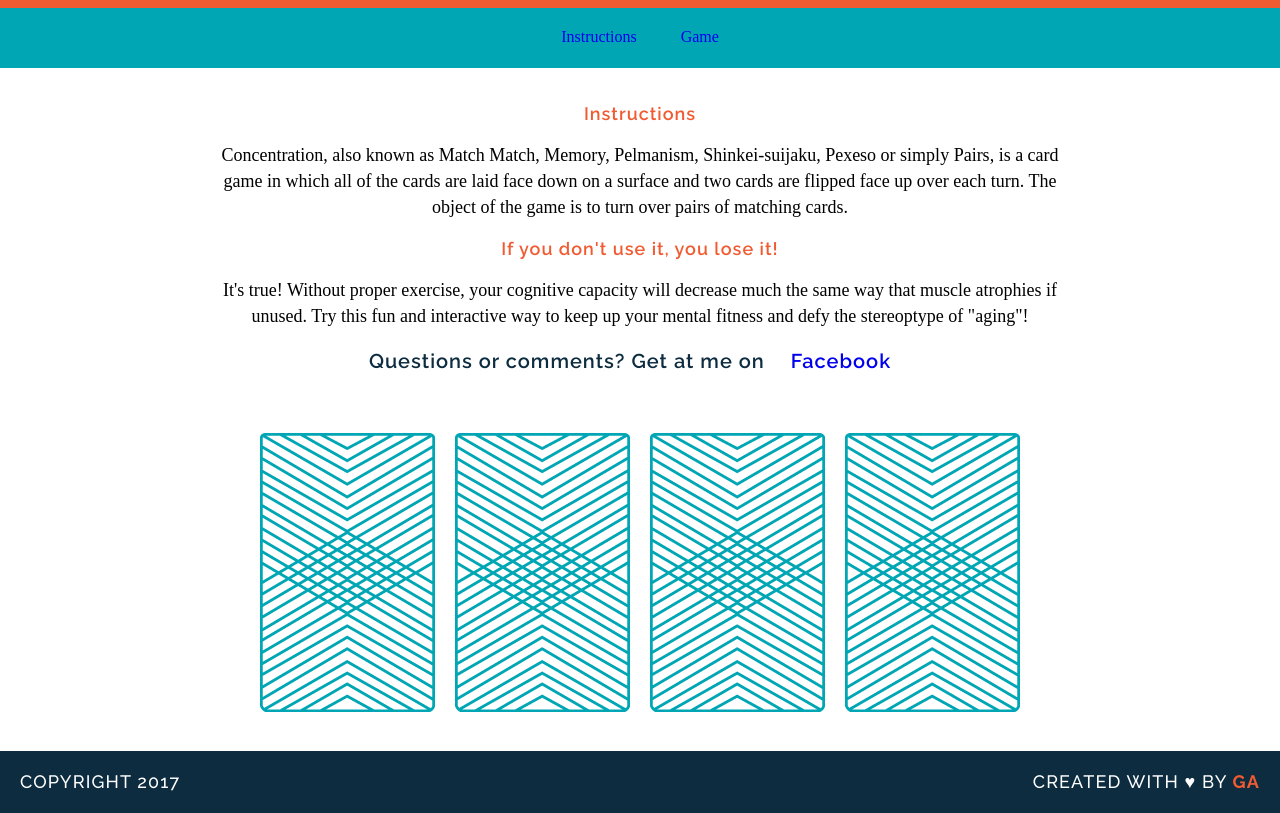
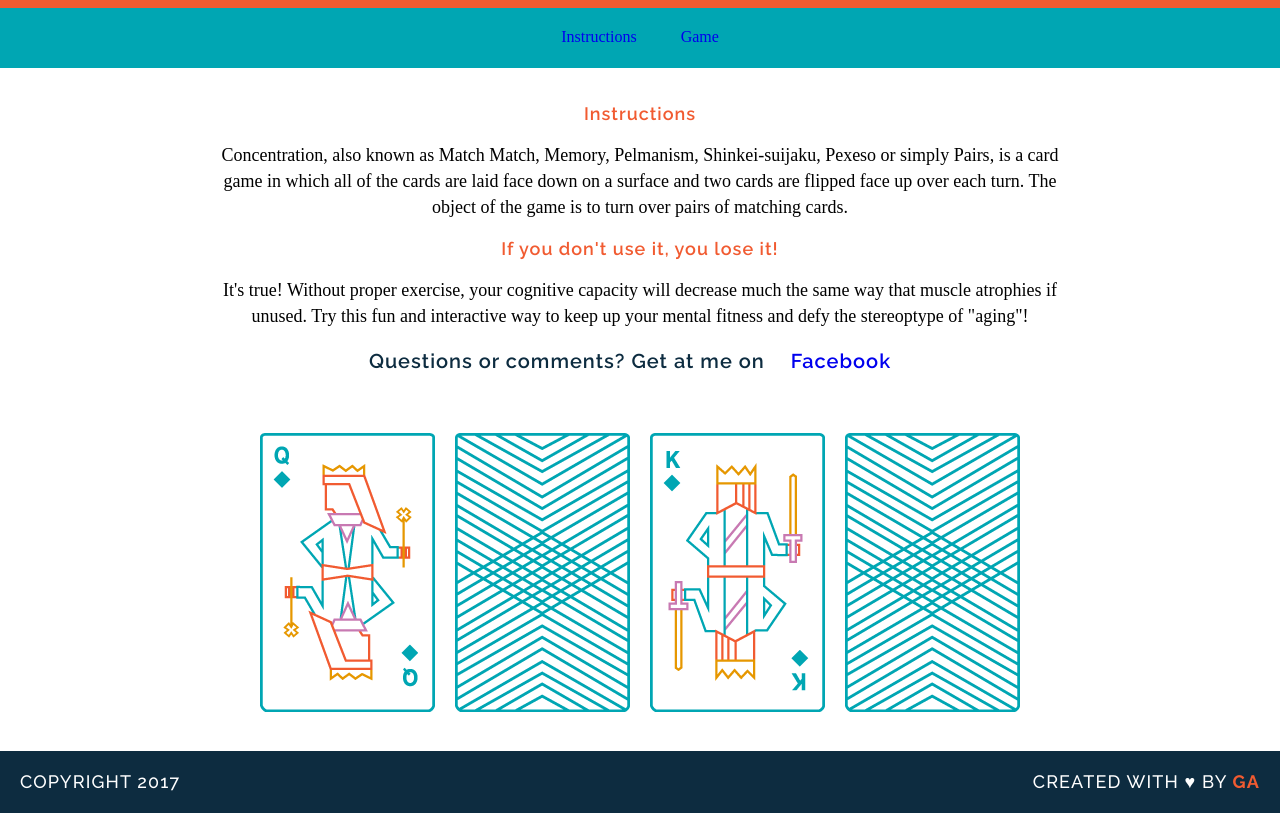
Before and after one commit to mrkrosenberg/memory-game, a plain HTML site: page index.html in a window 1280 px wide. Shown: the part 105-918 px from the top of the page. Drawn offline with Linux system fonts and the light colour scheme; a web font is replaced by a local one.

Commit message:
pre-unit11, index

```diff
--- a/index.html
+++ b/index.html
@@ -20,10 +20,10 @@
 		<p>It's true! Without proper exercise, your cognitive capacity will decrease much the same way that muscle atrophies if unused. Try this fun and interactive way to keep up your mental fitness and defy the stereoptype of "aging"!   </p>
 	<h3>Questions or comments? Get at me on
 		<a href="https://www.facebook.com/mark.rosenberg.180">Facebook</a></h3>
-	<div>
-		<img src="images/back.png" alt="Queen of Diamonds">
+	<div class="board clearfix">
+		<img src="images/queen-of-diamonds.png" alt="Queen of Diamonds">
 		<img src="images/back.png" alt="Queen of Hearts">
-		<img src="images/back.png" alt="King of Diamonds">
+		<img src="images/king-of-diamonds.png" alt="King of Diamonds">
 		<img src="images/back.png" alt="King of Hearts">
 	</div>
 </main>
```
